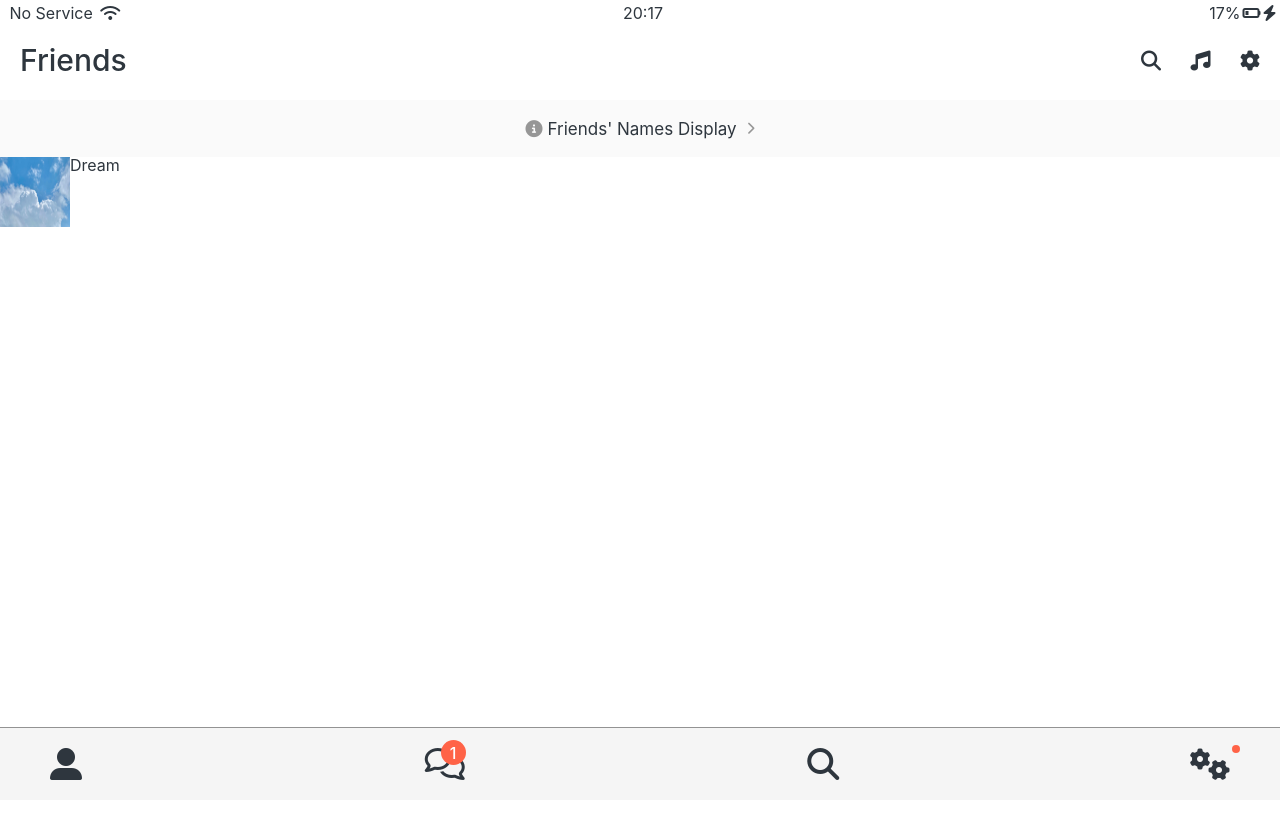
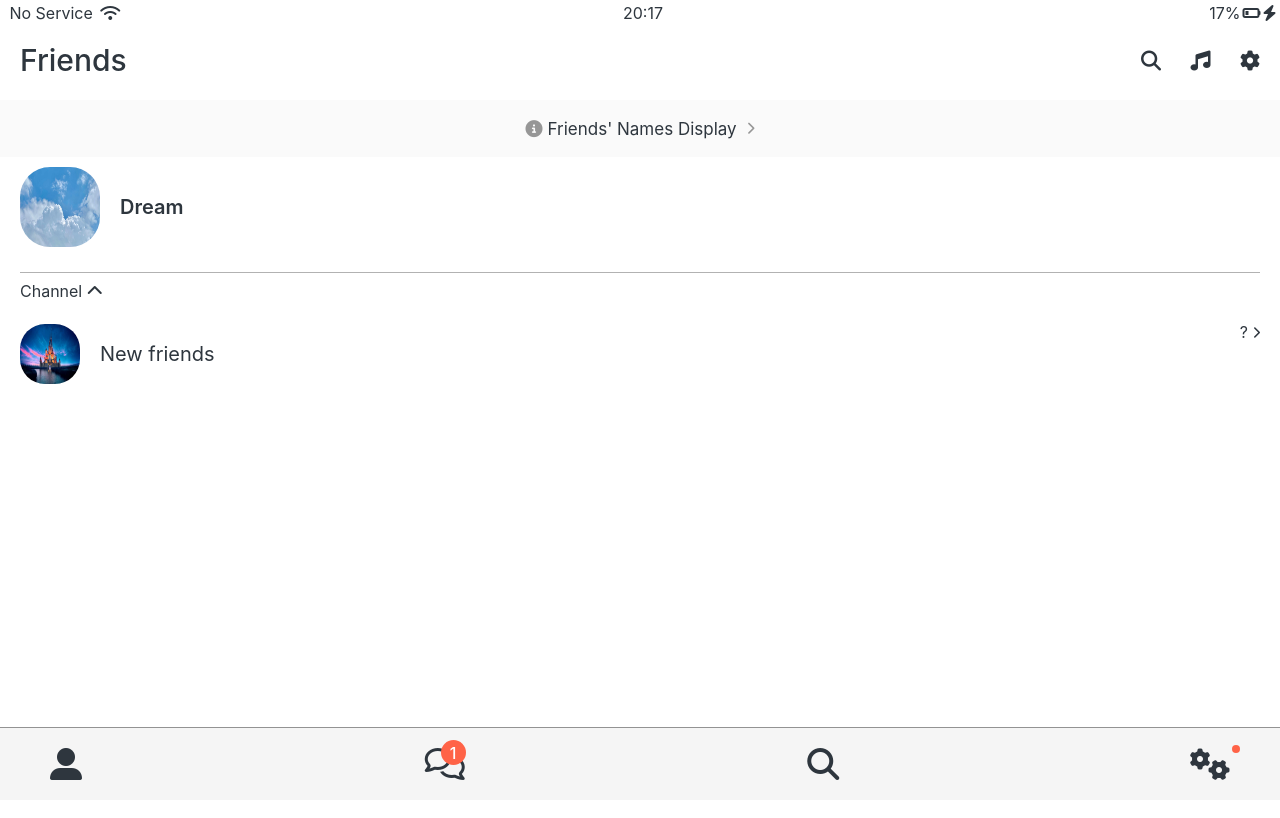
Before and after one commit to soul817/soul-21, a plain HTML site: page test-site/friends.html in a window 1280 px wide. Shown: the top 818 px of the page. Drawn offline with Linux system fonts and the light colour scheme.

Commit message:
friends.html

```diff
--- a/test-site/friends.html
+++ b/test-site/friends.html
@@ -34,16 +34,40 @@
     <a id="freinds-display-link">
       <i class="fas fa-info-circle"></i>Friends' Names Display <i class="fas fa-chevron-right fa-xs"></i>
     </a>
-
+  <main class="friends-screen">
     <div class="user-component">
      <div class="user-component__column">
-       <img src="images/dream.jpg" class="user-component__avatar"/>
+       <img src="images/dream.jpg" class="user-component__avatar user-component__avatar--xl"/>
        <div class="user-component__text">
          <h4 class="user-component__title">Dream</h4>
+         <!--<h6 class="user-component__subtilte">this text whatever</h6>-->
        </div>
      </div>
      <div class="user-component__column"></div>
     </div>
+
+
+    <div class="friends-screen__channel">
+        <div class="friends-screen__channel-header">
+          <span>Channel</span>
+          <i class="fas fa-chevron-up"></i>
+        </div>
+        <div class="user-component">
+          <div class="user-component__column">
+            <img src="images/disney.jpg" class="user-component__avatar user-component__avatar--sm"/>
+            <div class="user-component__text">
+              <h4 class="user-component__title user-component__title--not-bold">New friends</h4>
+              <!--<h6 class="user-component__subtilte">this text whatever</h6>-->
+            </div>
+          </div>
+          <div class="user-component__column">
+            <span>?</span>
+            <i class="fas fa-chevron-right fa-xs"></i>
+          </div>
+        </div>
+    </div>
+  </main>
+
     <nav class="nav">
       <ul class="nav__list">
         <li class="nav__btn">
--- a/test-site/styles/friends.css
+++ b/test-site/styles/friends.css
@@ -7,8 +7,13 @@
   margin-top: 100px;
   font-size: 17px;
   box-sizing: border-box;
+  margin-bottom: 10px;
 }
 #freinds-display-link i {
   color: rgba(0, 0, 0, 0.4);
   margin: 5px;
 }
+
+.friends-screen {
+  padding: 0px var(--horizontal-space);
+}
--- a/test-site/styles/screen-header.css
+++ b/test-site/styles/screen-header.css
@@ -2,7 +2,7 @@
   display: flex;
   align-items: center;
   justify-content: space-between;
-  padding: 20px;
+  padding: var(--horizontal-space);
   background-color: white;
   position: fixed;
   width: 100%;
--- a/test-site/styles/user-component.css
+++ b/test-site/styles/user-component.css
@@ -1,11 +1,46 @@
+.user-component {
+  justify-content: space-between;
+}
 .user-component {
   display: flex;
 }
 
 .user-component__column:first-child {
   display: flex;
+  align-items: center;
 }
 .user-component__avatar {
   width: 70px;
   height: 70px;
+  border-radius: 30px;
+  margin-right: 20px;
 }
+.user-component__title {
+  font-size: 20px;
+  font-weight: 600;
+}
+.user-component__subtilte {
+  margin-top: 8px;
+  font-size: 17px;
+  color: rgba(0, 0, 0, 0.6);
+}
+.user-component__avatar--xl {
+  width: 80px;
+  height: 80px;
+}
+.user-component__avatar--sm {
+  width: 60px;
+  height: 60px;
+  border-radius: 25px;
+}
+.user-component__title--not-bold {
+  font-weight: 400;
+}
+.friends-screen__channel {
+  margin-top: 25px;
+  border-top: 1px solid rgba(0, 0, 0, 0.3);
+  padding-top: 10px;
+}
+.friends-screen__channel-header {
+  margin-bottom: 25px;
+}
--- a/test-site/styles/variables.css
+++ b/test-site/styles/variables.css
@@ -1,3 +1,4 @@
 :root {
   --yellow: #fae100;
+  --horizontal-space: 20px;
 }
```
Also changed, not shown: test-site/images/disney.jpg (added), 3 other files.
